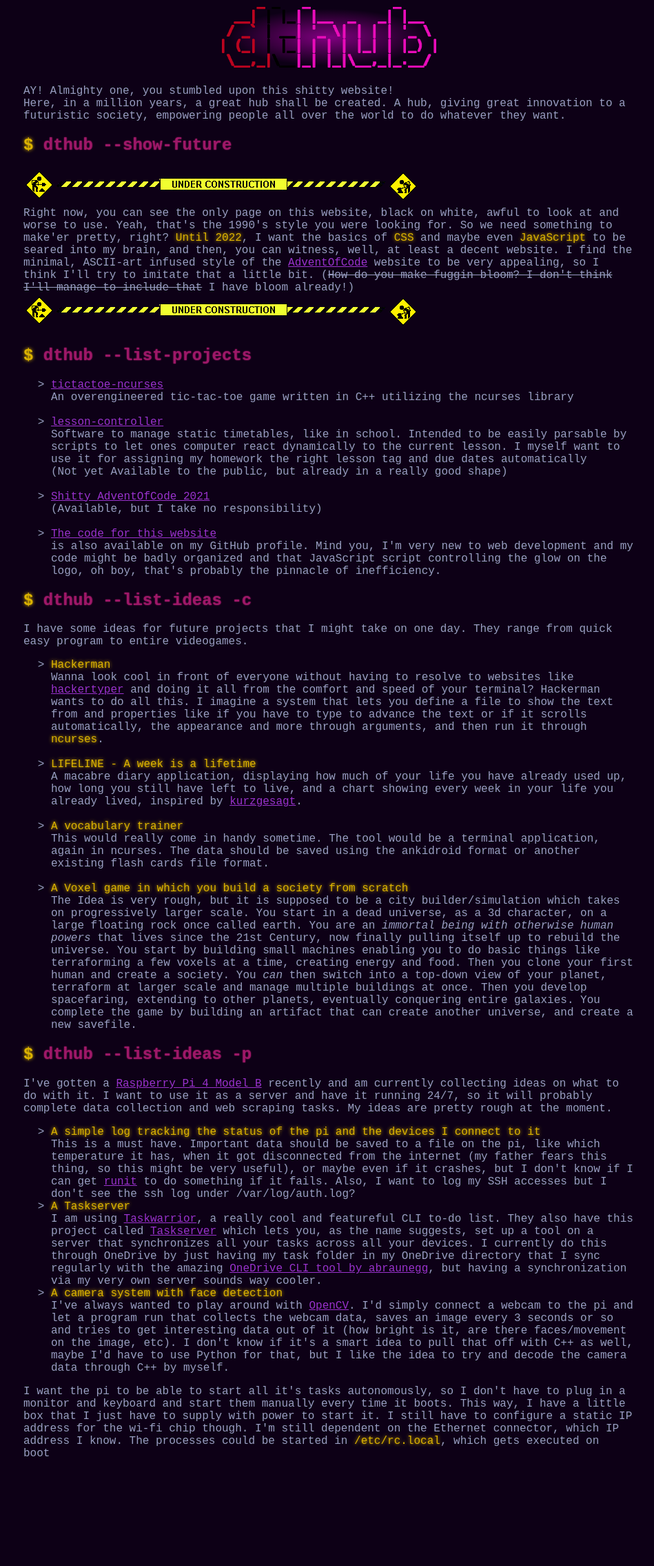
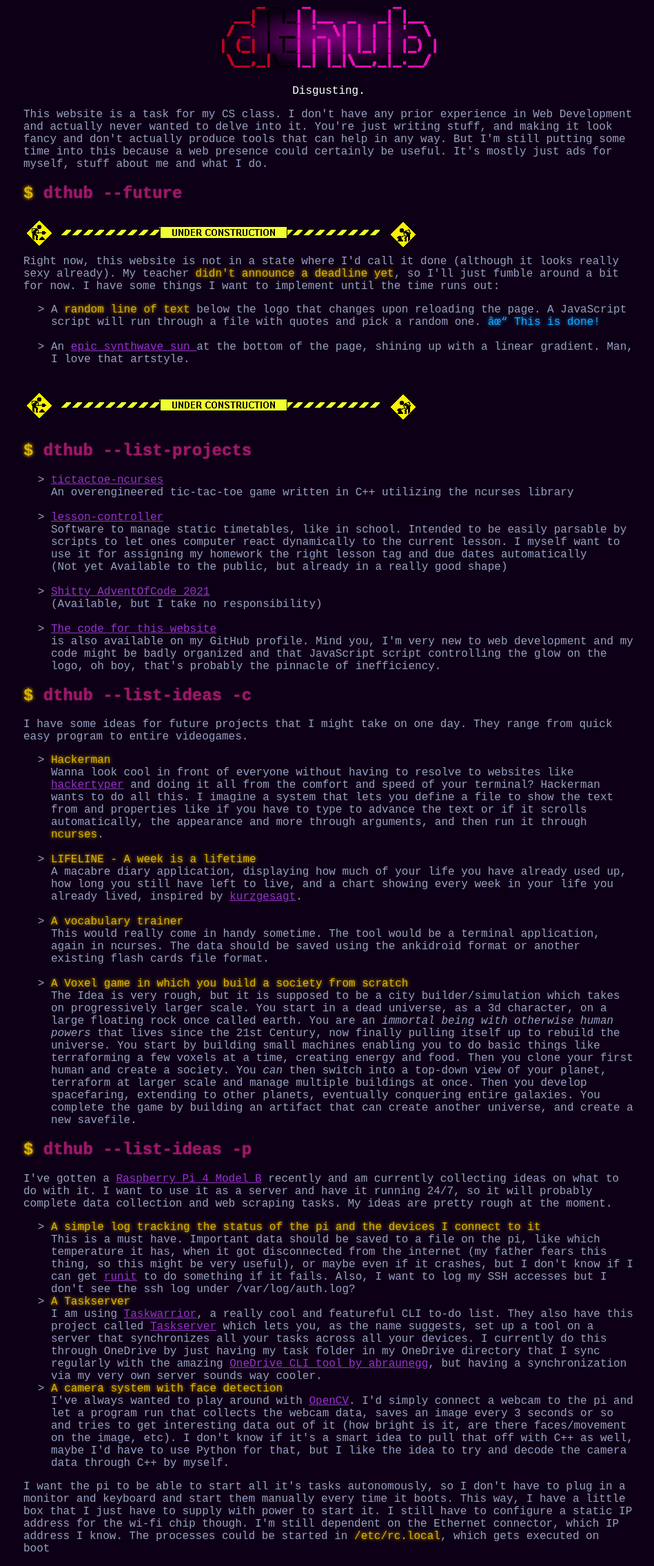
Before and after one commit to Dangertech/dthub, a PHP site: page / in a window 1280 px wide. Shown: the whole page at 69% size, without its empty margins (163-1112 px from the left). Before the commit the page ends 2111 px from the top, so only its background shows below. Run offline with PHP 8.4, Linux system fonts and the light colour scheme.

Commit message:
Added Quotes feature Also updated the introductory text and --(show-)future to represent the current state of the project

```diff
--- a/index.html
+++ b/index.html
@@ -5,39 +5,54 @@
 		<link rel="stylesheet" href="style.css">
 		<!Edits the dthub logo for the glow animation>
 		<script src="logo.js" async></script>
+		<!Adds a random quote to the "quote" id>
+		<script src="setquotes.js" async></script>
 	</head>
 
 	<body>
-		<img class="marginauto radial-bg" src="source_imgs/dthublogo.png" width=311 height=88 align="middle">
-
+		<div>
+			<img class="marginauto radial-bg" src="sources/dthublogo.png" width=311 height=88 align="middle">
+			<div class="center" id="quote" style="text-align: center; color: #ffffff;"></div>
+		</div>
 		<p class="center">
-			AY! Almighty one, you stumbled upon this shitty website!
-			<br>
-			Here, in a million years, a great hub shall be created. A hub,
-			giving great innovation to a futuristic society, empowering people
-			all over the world to do whatever they want.
+			This website is a task for my CS class. I don't have any prior experience in Web Development
+			and actually never wanted to delve into it. You're just writing stuff, and making it look
+			fancy and don't actually produce tools that can help in any way. But I'm still putting
+			some time into this because a web presence could certainly be useful. It's mostly just
+			ads for myself, stuff about me and what I do.
 		</p>
 
-		<h2 class="center hover"><gl>$</gl> dthub --show-future</h2>
+		<h2 class="center hover"><gl>$</gl> dthub --future</h2>
 		<p class="center">
-			<img src="source_imgs/under_construction.gif" alt="I swear, I'm working so hard right now...">
+			<img src="sources/under_construction.gif" alt="I swear, I'm working so hard right now...">
 			<br>
-			Right now, you can see the only page on this website, black on white, awful to look at
-			and worse to use. Yeah, that's the 1990's style you were looking for. So we need something
-			to make'er pretty, right? <gl>Until 2022</gl>, I want the basics of <gl>CSS</gl> and
-			maybe even <gl>JavaScript</gl> to be seared into my brain, and then, you can witness, well,
-			at least a decent website. I find the minimal, ASCII-art infused style of the
-			<a href="https://adventofcode.com" target=_blank">AdventOfCode</a> website to be very appealing, so
-			I think I'll try to imitate that a little bit. (<s>How do you make fuggin bloom? I don't
-			think I'll manage to include that</s> I have bloom already!)
+			Right now, this website is not in a state where I'd call it done (although it looks really
+			sexy already). My teacher <gl>didn't announce a deadline yet</gl>, so I'll just fumble around
+			a bit for now. I have some things I want to implement until the time runs out:
+			<ul class="center">
+				<li>
+					A <gl>random line of text</gl> below the logo that changes upon reloading the page.
+					A JavaScript script will run through a file with quotes and pick a random one.
+					<gl class="special">✓ This is done!</gl>
+				</li>
+				<br>
+				<li>
+					An
+					<a href="https://external-content.duckduckgo.com/iu/?u=https%3A%2F%2Ftse1.mm.bing.net%2Fth%3Fid%3DOIP.FsEwZ4GxtqHzo-UoC6QkzQHaEo%26pid%3DApi&f=1"
+					   target="_blank">
+						epic synthwave sun
+					</a>
+					at the bottom of the page, shining up with a linear gradient. Man, I love that artstyle.
+				</li>
+			</ul>
 			<br>
-			<img src="source_imgs/under_construction.gif" alt="I swear, I'm working so hard right now...">
+			<img class="center" src="sources/under_construction.gif" alt="I swear, I'm working so hard right now...">
 		</p>
 		<h2 class="center hover"><gl>$</gl> dthub --list-projects</h2>
 		<p class="center">
 			<ul class="center">
 				<li>
-					<a href="https://github.com/Dangertech/tictactoe-ncurses" target=_blank">
+					<a href="https://github.com/Dangertech/tictactoe-ncurses" target="_blank">
 						tictactoe-ncurses
 					</a>
 					<br>
--- /dev/null
+++ b/setquotes.js
@@ -0,0 +1,22 @@
+const quotes =
+[
+	"You could be dead?",
+	"This is a <i>very</i> cool quote",
+	"Religion is the opium of the people!",
+	"Man, I hate JavaScript",
+	"Man, I hate 000Webhost, why was I so stupid?",
+	"I bet I'm slacking off again",
+	"I should really be more productive",
+	"Do you have some eggs for my pancakes? And an oven maybe?",
+	"Till (the extra l is important) Schweiger is an absolute unit",
+	"lesson-controller helps you with nothing at all",
+	"Ever played Tic Tac Toe? It's extremely boring!",
+	"Now I am become Death, the destroyer of worlds.",
+	"Do you want some cookies, my dear?",
+	"Disgusting."
+];
+
+const target = document.getElementById("quote");
+
+var id = Math.floor(Math.random() * quotes.length);
+target.innerHTML += quotes[id];
--- a/style.css
+++ b/style.css
@@ -4,6 +4,8 @@
 	--main-text-color: #989fc1;
 	--glow-accent-color: #dcb300;
 	--glow-hover-color: #ddd500;
+	--special-accent-color: #14a5ff;
+	--special-hover-color: #00ffff;
 	--blink-percentage: 50%;
 }
 
@@ -34,7 +36,6 @@ body
 	margin-right: 5cm;
 }
 
-
 /* Make text Glowing */
 gl
 {
@@ -49,7 +50,17 @@ gl:hover
 	font-style: normal;
 	text-shadow: 0 0 6px var(--glow-hover-color);
 }
-
+/* Special glow */
+gl.special
+{
+	color: var(--special-accent-color);
+	text-shadow: 0 0 5px var(--special-accent-color);
+}
+gl.special:hover
+{
+	color: var(--special-hover-color);
+	text-shadow: 0 0 7px var(--special-hover-color);
+}
 
 /* Headings are brighter on hover */
 h1, h2, h3, h4, h5, h6
```
Also changed, not shown: sources/dthublogo.png (renamed from source_imgs/dthublogo.png), sources/under_construction.gif (renamed from source_imgs/under_construction.gif).
